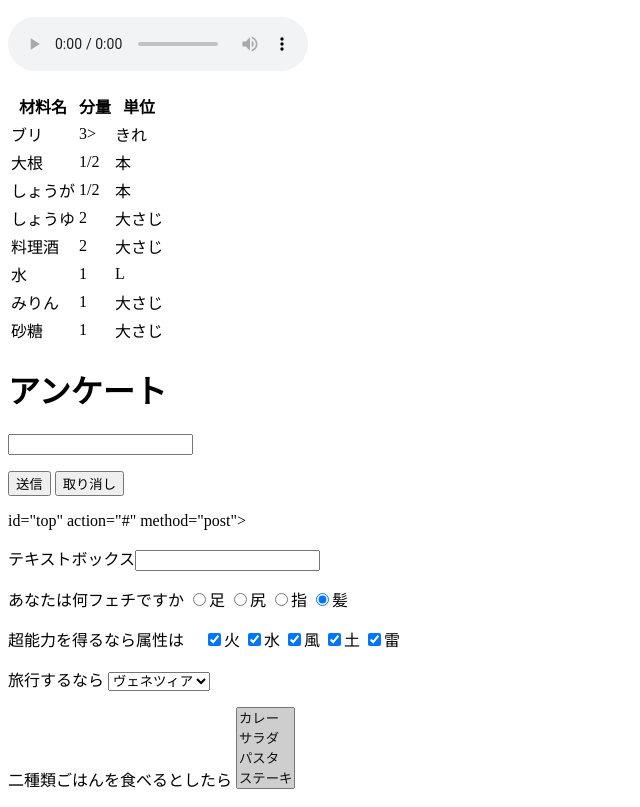
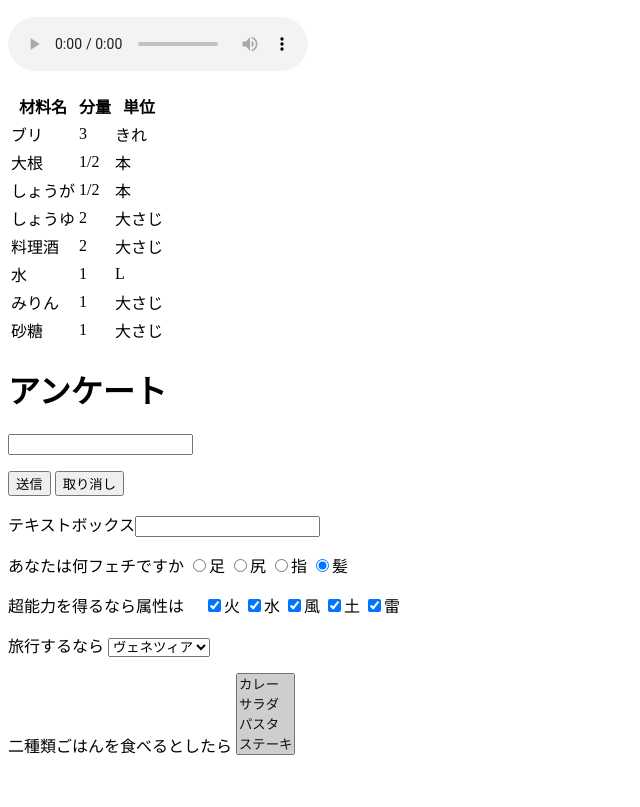
Before and after one commit to AirpChinpam/web1-5, a plain HTML site: page index.html in a window 1280 px wide. Shown: the part 1385-2192 px from the top of the page, without its empty margins (0-640 px from the left). After the commit the page ends 2158 px from the top, so only its background shows below. Drawn offline with Linux system fonts and the light colour scheme.

Commit message:
Update index.html

```diff
--- a/index.html
+++ b/index.html
@@ -49,7 +49,7 @@
 
            <table>
              <tr><th>材料名</th><th>分量</th><th>単位</th></tr>
-             <tr><td>ブリ</td><td>3></td><td>きれ</td></tr>
+             <tr><td>ブリ</td><td>3</td><td>きれ</td></tr>
              <tr><td>大根</td><td>1/2</td><td>本</td></tr>
              <tr><td>しょうが</td><td>1/2</td><td>本</td></tr>
              <tr><td>しょうゆ</td><td>2</td><td>大さじ</td></tr>
@@ -65,7 +65,7 @@
                 <p><input type="submit" value="送信">
                 <input type="reset" value="取り消し"></p>
            </form>
-           <form> id="top" action="#" method="post">
+           <form id="top" action="#" method="post">
                <p>テキストボックス<input type="text" name="input1"></p>
            </form>
 
```
